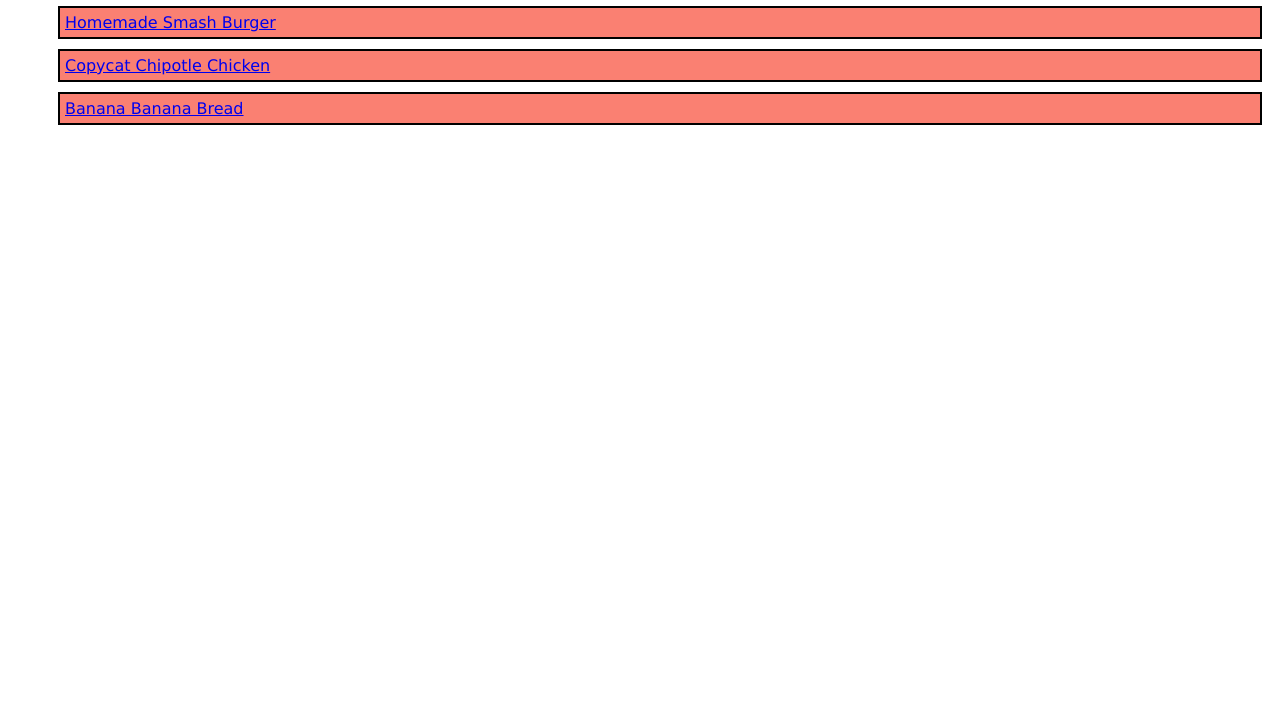
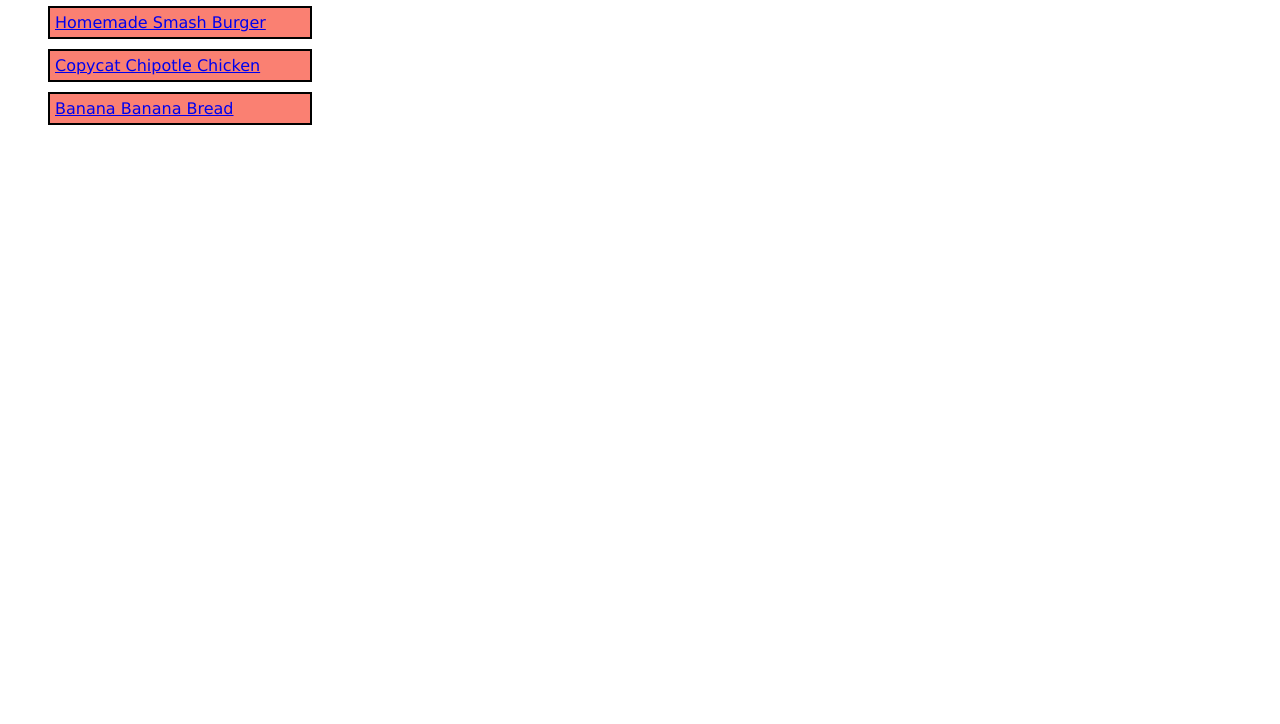
Before and after one commit to Acentrix-Dean/odin-recipes, a plain HTML site: page index.html in a window 1280 px wide. Shown: the part 76-800 px from the top of the page. Drawn offline with Linux system fonts and the light colour scheme.

Commit message:
Add styles to change width and center of element

```diff
--- a/stylesheet.css
+++ b/stylesheet.css
@@ -9,8 +9,9 @@ li {
 
 li.homeNav {
   border: solid 2px;
-  margin: 10px;
+  margin: 10px auto 10px 0;
   padding: 5px;
   background-color: salmon;
   list-style: none;
+  width: 250px;
 }
```
